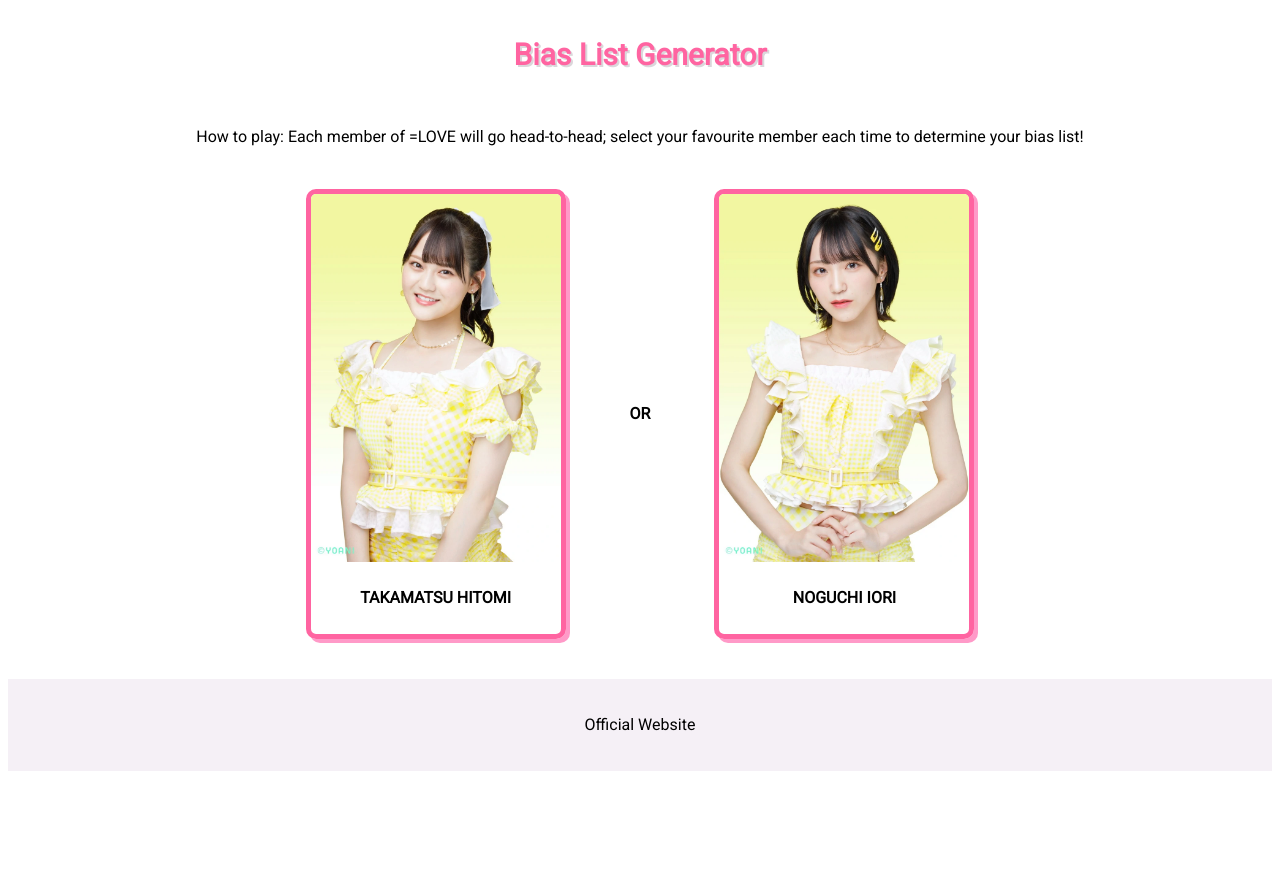
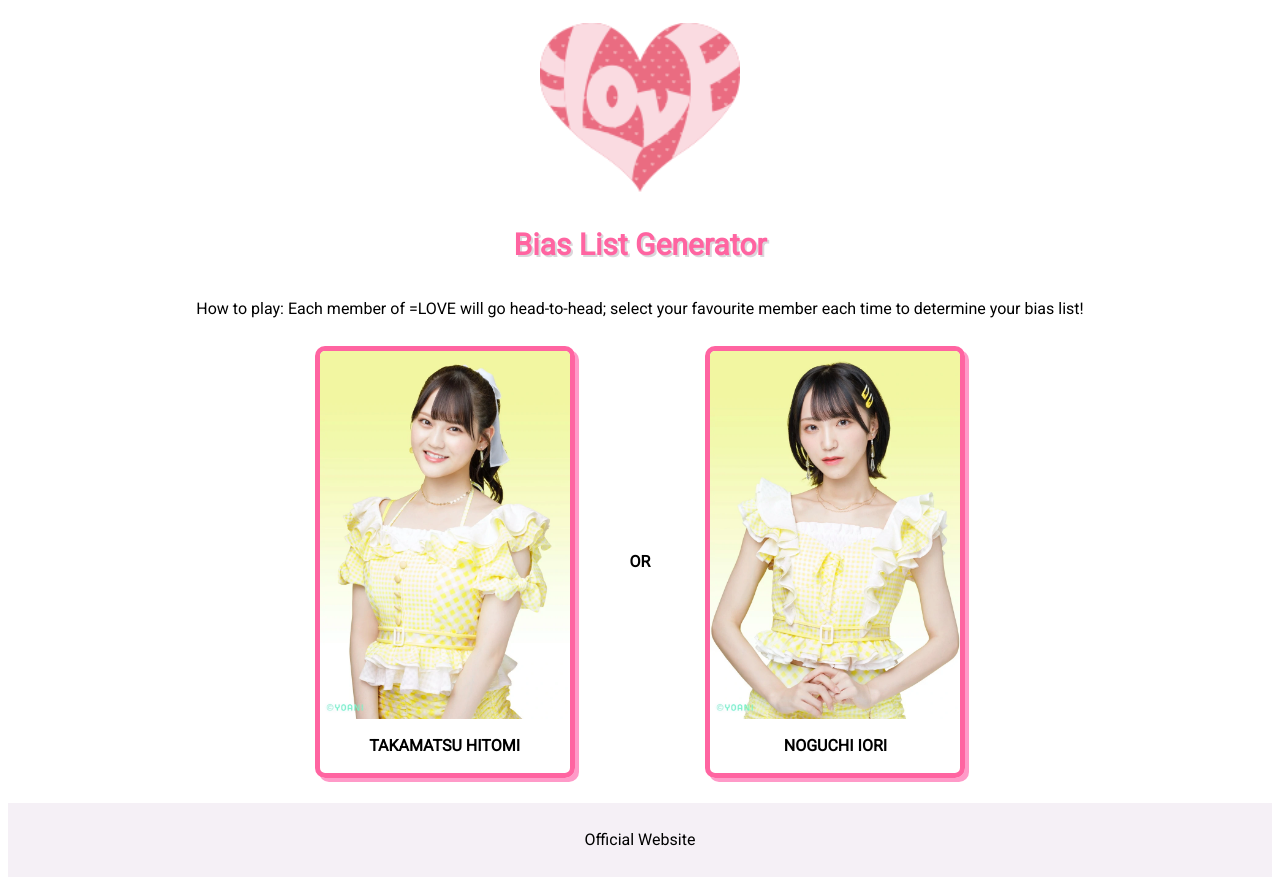
Before and after one commit to calyston/equallove-bias-list-generator, a React (Create React App) app: page / in a window 1280 px wide. Before the commit the page ends 800 px from the top, so only its background shows below. Built offline with nearby package versions, Linux system fonts and the light colour scheme.

Commit message:
style: logo added and font size changed to rem

```diff
--- a/src/components/Header.js
+++ b/src/components/Header.js
@@ -1,9 +1,12 @@
 import React from 'react';
+
+//Import Logo
+import logo from '../assets/images/logo_heart.png';
 
 const Header = () => {
   return (
     <header>
-      {/* <img id="logo" alt="" /> */}
+      <img id="logo" src={logo} alt="#" />
       <h2>Bias List Generator</h2>
       <p id="how-to">How to play: Each member of =LOVE will go head-to-head; select your favourite member each time to
         determine your
--- a/src/style.css
+++ b/src/style.css
@@ -1,4 +1,8 @@
 @import url('https://fonts.googleapis.com/css2?family=Roboto&display=swap');
+
+html {
+  font-size: 62.5%;
+}
 
 body {
   font-family: 'Roboto', sans-serif;
@@ -12,19 +16,19 @@
 }
 
 #logo {
-  width: 300px;
+  width: 20rem;
   height: auto;
   margin: 1.5rem 0;
 }
 
 h1 {
-  font-size: 40px;
+  font-size: 4rem;
   font-weight: bold;
   margin: 1.5rem;
 }
 
 h2 {
-  font-size: 30px;
+  font-size: 3rem;
   font-weight: bold;
   margin: 1.5rem;
   color: #FF64A1;
@@ -32,17 +36,23 @@
 }
 
 h3 {
-  font-size: 20px;
+  font-size: 2rem;
   font-weight: bold;
   margin: 1.5rem;
 }
 
 p {
+  font-size: 1.6rem;
   text-align: center;
   margin: 1.5rem;
 }
 
+li {
+  font-size: 1.6rem;
+}
+
 span {
+  font-size: 1.6rem;
   font-weight: bold;
   text-transform: uppercase;
   margin: 1.5rem;
@@ -61,7 +71,7 @@
 }
 
 #optionA {
-  width: 200px;
+  width: 20rem;
   display: flex;
   flex-direction: column;
   align-items: center;
@@ -72,14 +82,14 @@
 }
 
 #optionA img {
-  width: 200px;
+  width: 20rem;
   height: auto;
   border-top-left-radius: 5px;
   border-top-right-radius: 5px;
 }
 
 #optionB {
-  width: 200px;
+  width: 20rem;
   display: flex;
   flex-direction: column;
   align-items: center;
@@ -90,7 +100,7 @@
 }
 
 #optionB img {
-  width: 200px;
+  width: 20rem;
   height: auto;
   border-top-left-radius: 5px;
   border-top-right-radius: 5px;
@@ -105,7 +115,7 @@
 }
 
 #results-list {
-  width: 250px;
+  width: 25rem;
   display: flex;
   flex-direction: column;
   border: 5px solid #FF64A1;
@@ -116,7 +126,7 @@
 }
 
 #results-list img {
-  width: 250px;
+  width: 25rem;
   height: auto;
   border-top-left-radius: 5px;
   border-top-right-radius: 5px;
@@ -193,12 +203,6 @@
 /* TABLET VIEW */
 @media screen and (min-width: 600px) {
 
-  #logo {
-    width: 400px;
-    height: auto;
-    margin: 1.5rem 0;
-  }
-
   #question-container {
     display: flex;
     flex-direction: row;
```
